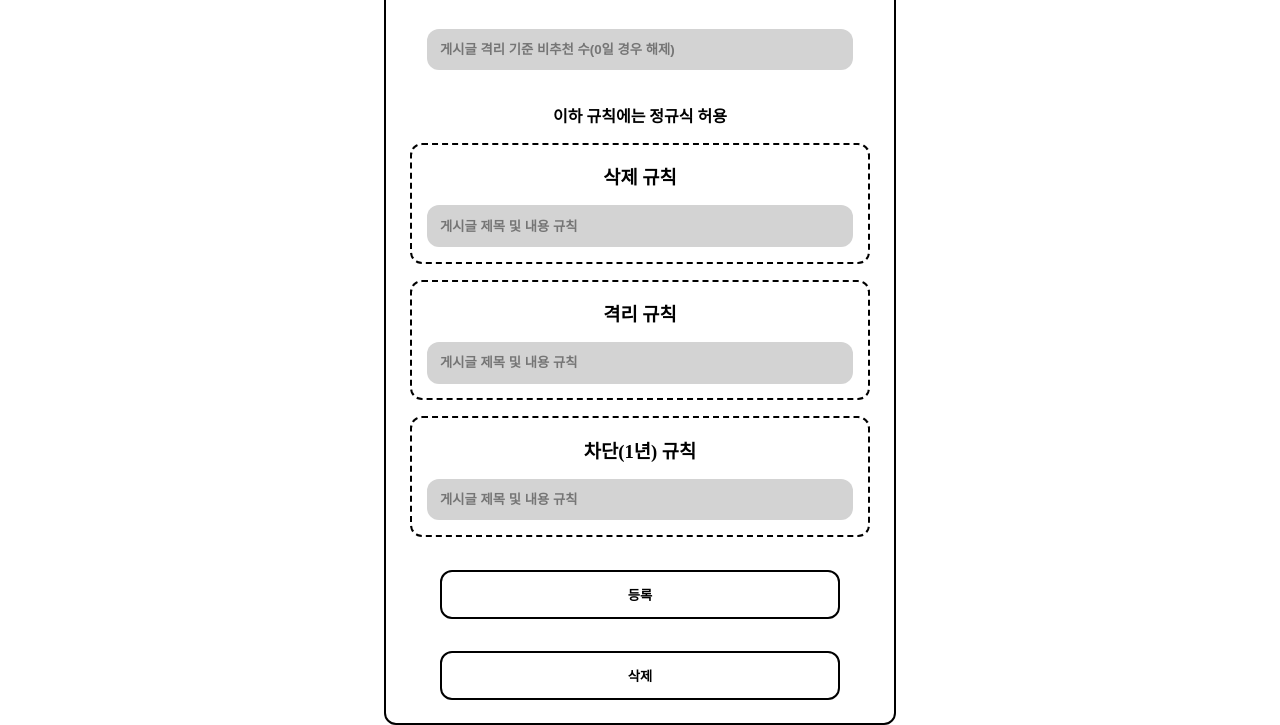
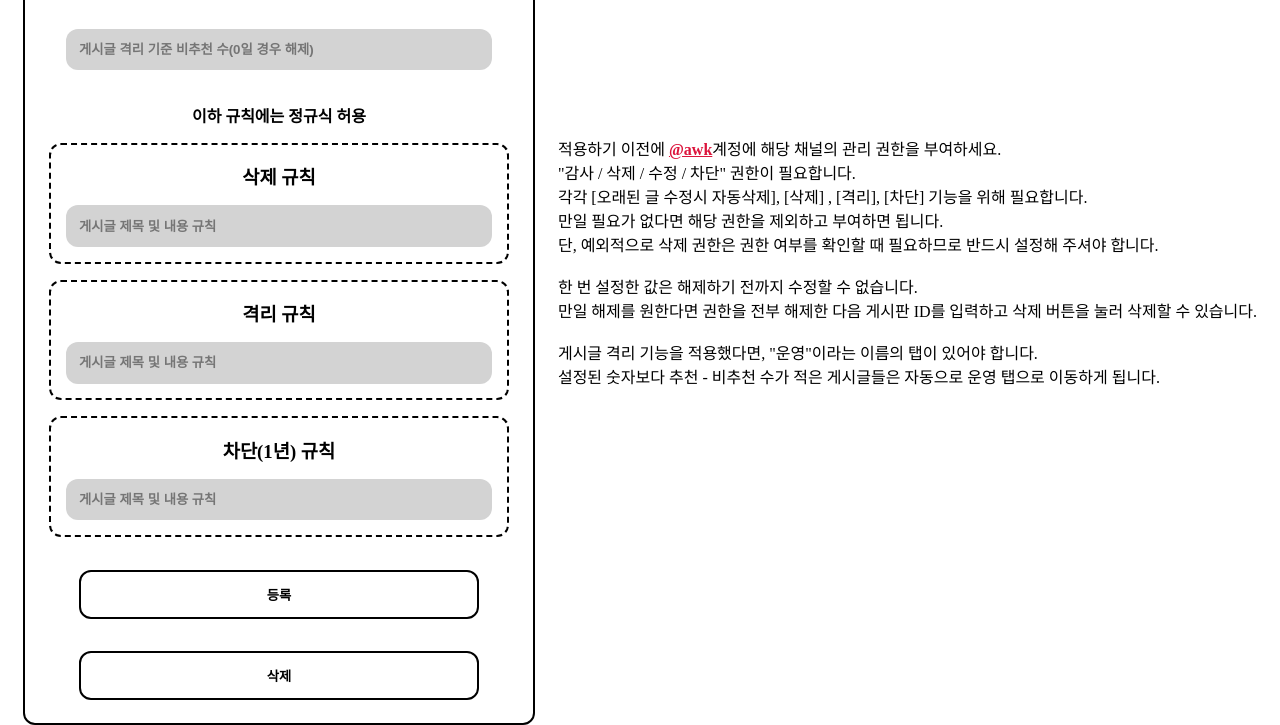
Before and after one commit to miririt/aws-awk, a website: page public/index.html in a window 1280 px wide. Shown: the part 138-863 px from the top of the page. Drawn offline with Linux system fonts and the light colour scheme.

Commit message:
친절한 설명 추가

```diff
--- a/public/index.html
+++ b/public/index.html
@@ -34,6 +34,20 @@
         <input id="unsubscribe" type="button" value="삭제">
     </form>
 
+    <div id="explain">
+        적용하기 이전에 <a href="https://arca.live/u/@awk">@awk</a>계정에 해당 채널의 관리 권한을 부여하세요.<br>
+        "감사 / 삭제 / 수정 / 차단" 권한이 필요합니다.<br>
+        각각 [오래된 글 수정시 자동삭제], [삭제] , [격리], [차단] 기능을 위해 필요합니다.<br>
+        만일 필요가 없다면 해당 권한을 제외하고 부여하면 됩니다.<br>
+        단, 예외적으로 삭제 권한은 권한 여부를 확인할 때 필요하므로 반드시 설정해 주셔야 합니다.<br>
+        <br>
+        한 번 설정한 값은 해제하기 전까지 수정할 수 없습니다.<br>
+        만일 해제를 원한다면 권한을 전부 해제한 다음 게시판 ID를 입력하고 삭제 버튼을 눌러 삭제할 수 있습니다.<br>
+        <br>
+        게시글 격리 기능을 적용했다면, "운영"이라는 이름의 탭이 있어야 합니다.<br>
+        설정된 숫자보다 추천 - 비추천 수가 적은 게시글들은 자동으로 운영 탭으로 이동하게 됩니다.<br>
+    </div>
+
     <script type="text/javascript" src="subscribe.js"></script>
 </body>
 </html>
--- a/public/style.css
+++ b/public/style.css
@@ -2,6 +2,16 @@
 html, body { height: 100%; margin: 0; }
 body {
     display: flex;
+}
+
+a {
+    color: crimson;
+    font-weight: bold;
+}
+
+div#explain {
+    margin: auto;
+    margin-left: 0;
 }
 
 form {
--- a/public/subscribe.js
+++ b/public/subscribe.js
@@ -3,9 +3,11 @@ function sendForm(fetchUrl) {
   const subscribeForm = document.querySelector('form');
   const formData = new FormData(subscribeForm);
 
-  fetch(fetchUrl, {
+  return fetch(fetchUrl, {
     method: 'POST',
     body: formData
+  }).catch(err => {
+    alert(`적용 실패===\n${err.stack}`);
   });
 }
 
@@ -14,10 +16,16 @@ window.addEventListener('load', () => {
   const unsubscribeBtn = document.querySelector('#unsubscribe');
 
   subscribeBtn.addEventListener('click', () => {
-    fetchUrl('/subscribe');
+    fetchUrl('/subscribe')
+      .then(() => {
+        alert('구독 성공');
+      });
   });
 
   unsubscribeBtn.addEventListener('click', () => {
-    fetchUrl('/unsubscribe');
+    fetchUrl('/unsubscribe')
+      .then(() => {
+        alert('구독 해지 성공');
+      });
   });
 });
```
